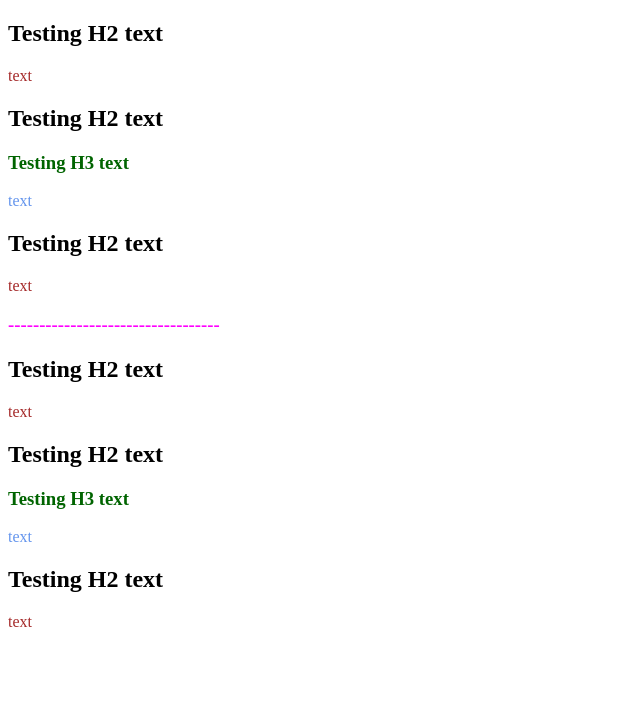
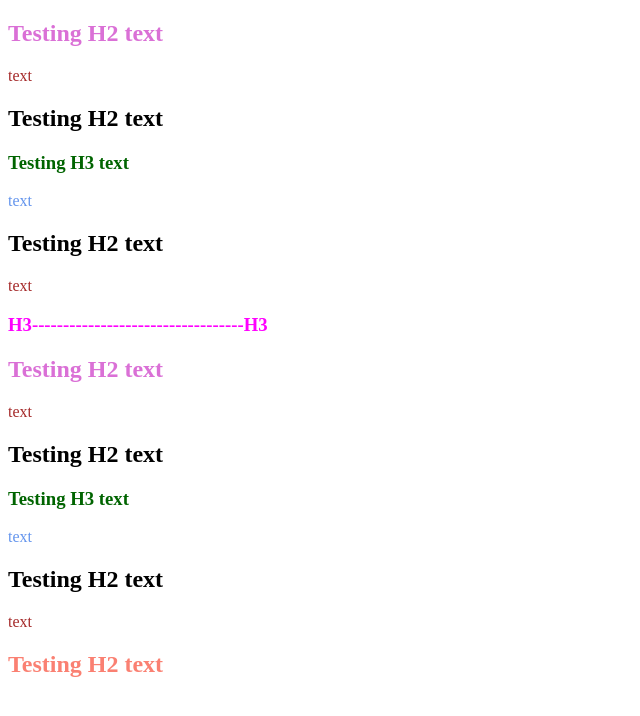
Before and after one commit to Javier-rgb/project-3_combinators, a plain HTML site: page Index.html in a window 1280 px wide. Shown: the whole page, without its empty margins (0-640 px from the left). Drawn offline with Linux system fonts and the light colour scheme.

Commit message:
pseudo-selectors: first-child & only-child

```diff
--- a/Index.html
+++ b/Index.html
@@ -18,7 +18,7 @@
             <h2>Testing H2 text</h2>
             <p>text</p>
         </section>
-        <h3>----------------------------------</h3>
+        <h3>H3----------------------------------H3</h3>
         <section>
             <h2>Testing H2 text</h2>
             <p>text</p>
@@ -28,6 +28,9 @@
             <h2>Testing H2 text</h2>
             <p>text</p>
         </section>
+        <section>
+            <h2>Testing H2 text</h2>
+        </section>
     </div>
 </body>
 </html>
--- a/css/style.css
+++ b/css/style.css
@@ -18,4 +18,14 @@ h2 + p{ /* this will applied in each p next to an h2*/
     color: brown;
 }
 
+/* first child Pseudo-selector */
+div h2:first-child{
+    color:orchid;
+}
+
+/* only child pseudo-selector */
+section h2:only-child{
+    color: salmon;
+}
+
 /*Note: the order matters, since adjacent siblings is below general siblings this will overwrite it*/
```
